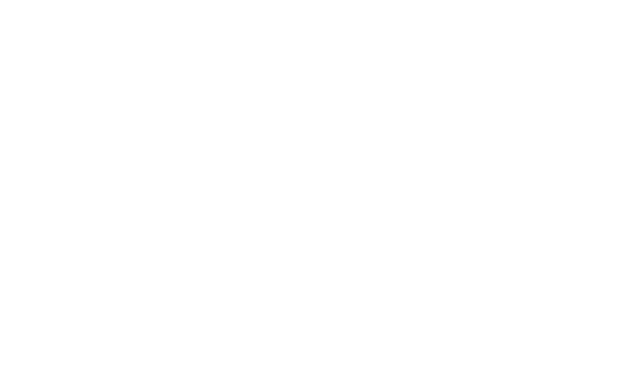
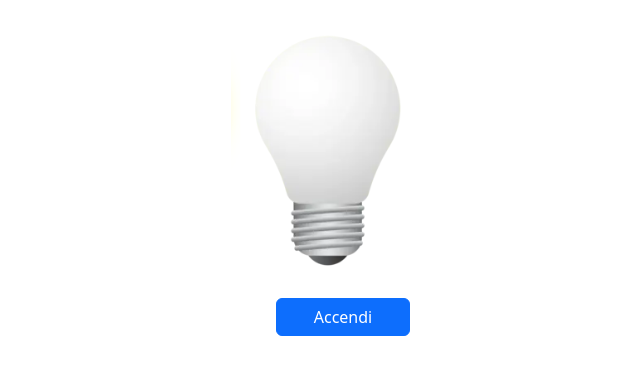
Before and after one commit to gabriele-chiocca/js-dom-1, a plain HTML site: page index.html in a window 1280 px wide. Shown: the whole page, without its empty margins (297-937 px from the left). Drawn offline with nearby package versions, Linux system fonts and the light colour scheme.

Commit message:
custom css size img and text

```diff
--- /dev/null
+++ b/css/style.css
@@ -0,0 +1,7 @@
+.img-size {
+  width: 20%;
+}
+
+.button-size {
+  width: 12%;
+}
--- a/index.html
+++ b/index.html
@@ -4,8 +4,36 @@
     <meta charset="UTF-8" />
     <meta name="viewport" content="width=device-width, initial-scale=1.0" />
     <title>Lampada</title>
+
+    <!-- Bootstrap -->
+    <link
+      href="https://cdn.jsdelivr.net/npm/bootstrap@5.3.8/dist/css/bootstrap.min.css"
+      rel="stylesheet"
+      integrity="sha384-sRIl4kxILFvY47J16cr9ZwB07vP4J8+LH7qKQnuqkuIAvNWLzeN8tE5YBujZqJLB"
+      crossorigin="anonymous"
+    />
+    <link
+      rel="stylesheet"
+      href="https://cdn.jsdelivr.net/npm/bootstrap-icons@1.13.1/font/bootstrap-icons.min.css"
+    />
+
+    <!-- Custom css-->
+
+    <link rel="stylesheet" href="./css/style.css" />
   </head>
   <body>
+    <div class="container text-center">
+      <div class="col-12">
+        <img class="img-size" src="./img/white_lamp.png" alt="Lampadina" />
+      </div>
+
+      <div class="col-12">
+        <button type="button" class="btn btn-primary button-size">
+          Accendi
+        </button>
+      </div>
+    </div>
+
     <script src="./js/script.js"></script>
   </body>
 </html>
```
